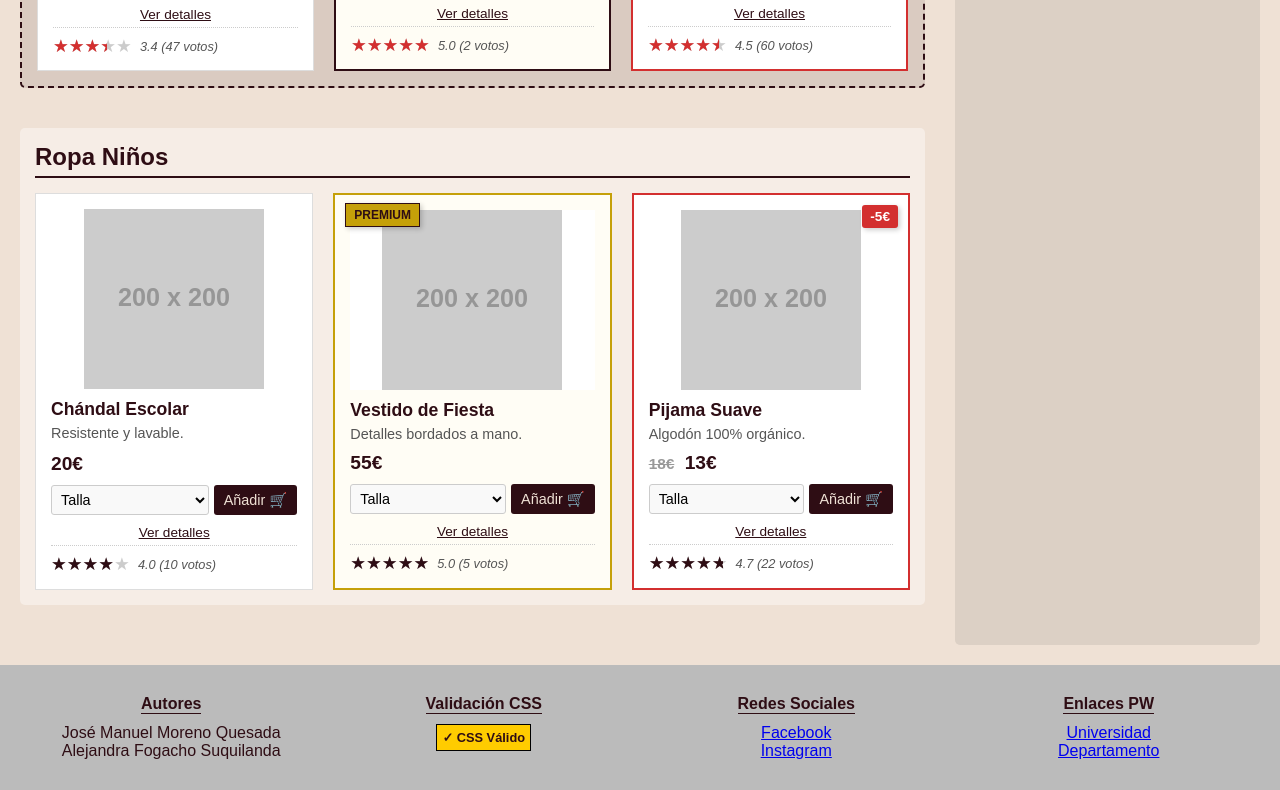
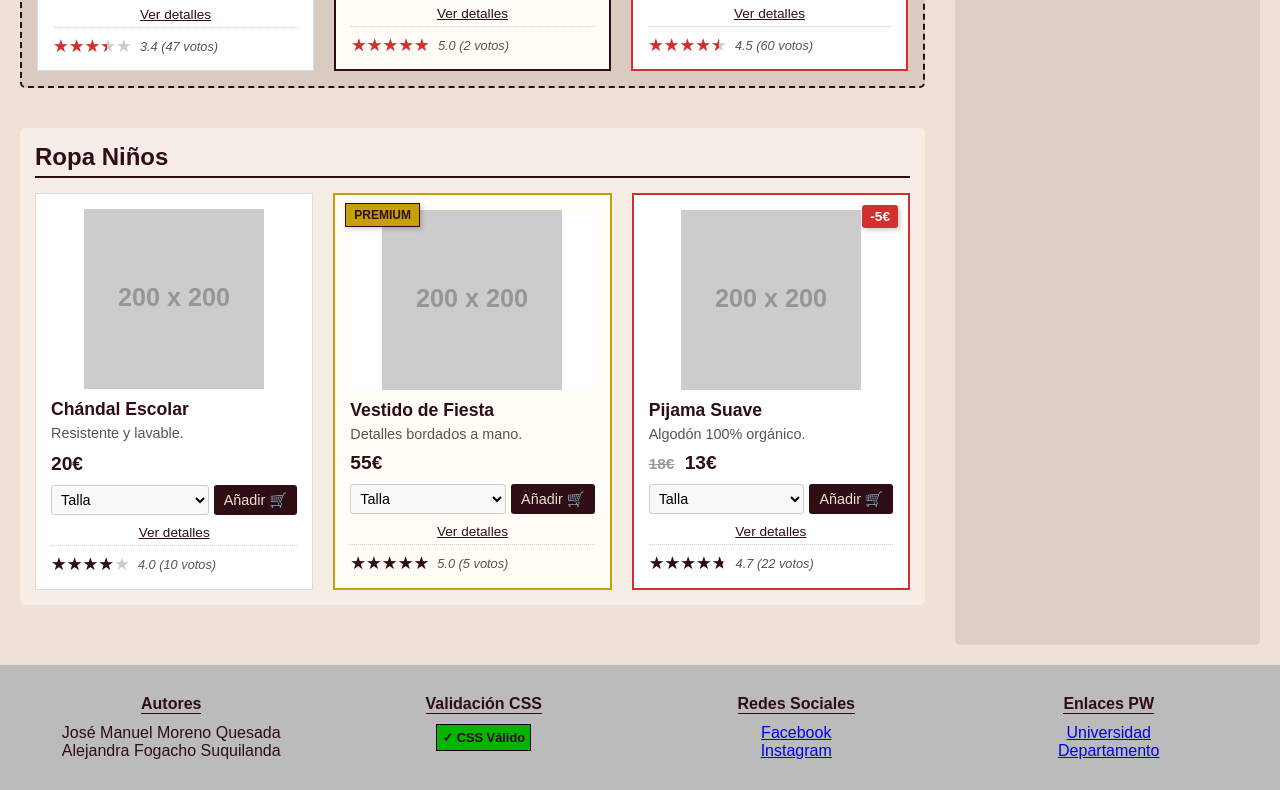
Before and after one commit to JudithFogacho/ProyectoTW, a plain HTML site: page productos.html in a window 1280 px wide. Shown: the part 1120-1910 px from the top of the page. Drawn offline with Linux system fonts and the light colour scheme; placeholder pictures from the web are drawn by us.

Commit message:
Modificación comentario producto + cambio en color de etiqueta de CSS

```diff
--- a/estilos.css
+++ b/estilos.css
@@ -520,7 +520,7 @@ premium::after {
     border: 1px solid black;
     padding: 5px;
     display: inline-block;
-    background: #fc0;
+    background: rgb(0, 180, 0);
     font-weight: bold;
     font-size: 0.8em;
 }
```
Also changed, not shown: productos.html (+1 -1 lines).
